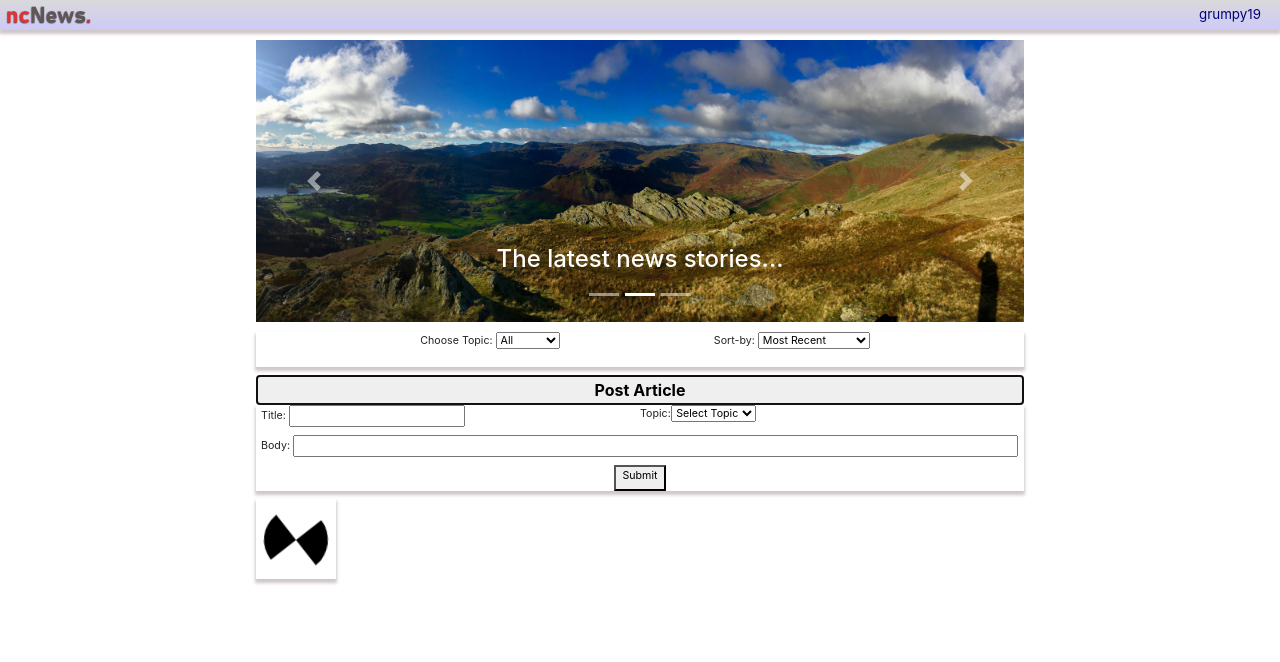
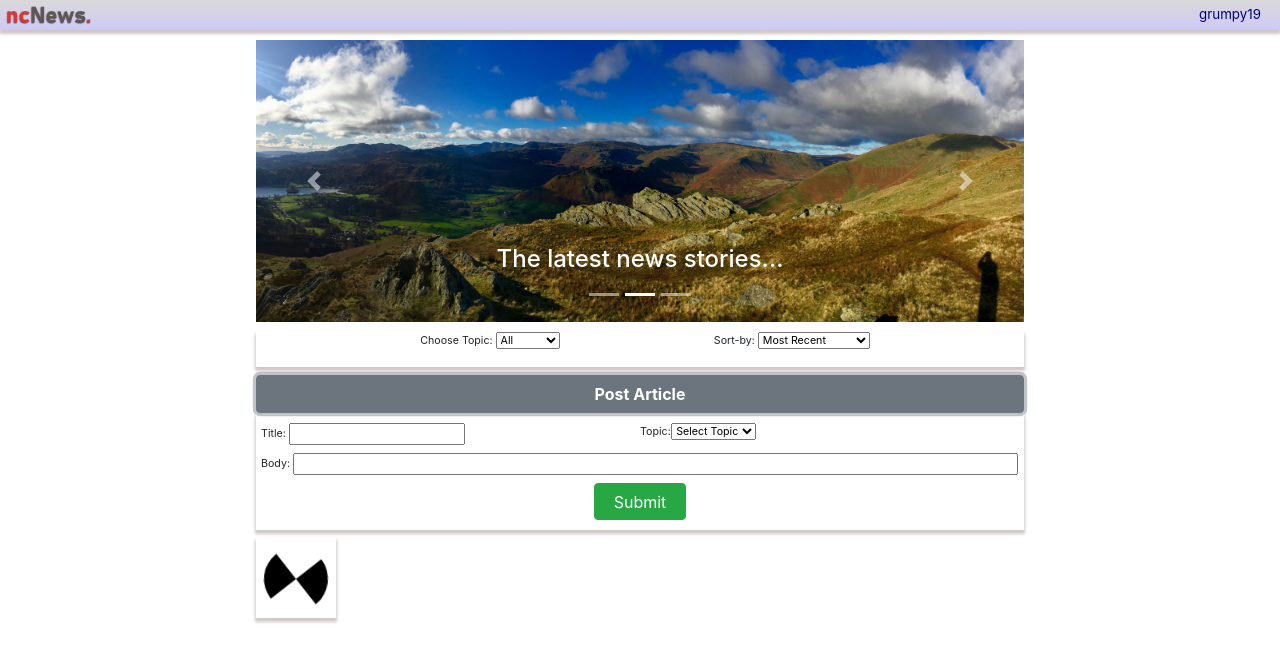
Before and after one commit to rapture7777/fe-nc-news, a React (Create React App) app in the folder Frontend/Review/fe-nc-news/: page / in a window 1280 px wide. Both pictures are taken after a click on the button "Post Article". Shown: the top 662 px of the page. Built offline with nearby package versions, Linux system fonts and the light colour scheme; no server answers.

Commit message:
Adding button styling

```diff
--- a/Frontend/Review/fe-nc-news/src/components/Articles.jsx
+++ b/Frontend/Review/fe-nc-news/src/components/Articles.jsx
@@ -6,6 +6,7 @@ import ArticlesSm from './ArticlesSm';
 import PageBar from './PageBar';
 import Filters from './Filters';
 import PostArticle from './PostArticle';
+import { Button } from 'react-bootstrap';
 
 class Articles extends Component {
   state = {
@@ -113,9 +114,14 @@ class Articles extends Component {
           </section>
         )}
         <section className="Post">
-          <button id="showPost" value={true} onClick={this.handleShowPost}>
+          <Button
+            variant="secondary"
+            id="showPost"
+            value={true}
+            onClick={this.handleShowPost}
+          >
             <b>Post Article</b>
-          </button>
+          </Button>
           {showPost && (
             <PostArticle
               className="Post"
--- a/Frontend/Review/fe-nc-news/src/components/PageBar.jsx
+++ b/Frontend/Review/fe-nc-news/src/components/PageBar.jsx
@@ -1,10 +1,13 @@
 import '../css/PageBar.css';
 import React from 'react';
+import { Button } from 'react-bootstrap';
 
 const PageBar = ({ handlePageChange }) => {
   return (
     <div className="PageBarInner">
-      <button onClick={handlePageChange}>More</button>
+      <Button variant="secondary" onClick={handlePageChange}>
+        <b>More</b>
+      </Button>
     </div>
   );
 };
--- a/Frontend/Review/fe-nc-news/src/components/PostArticle.jsx
+++ b/Frontend/Review/fe-nc-news/src/components/PostArticle.jsx
@@ -1,6 +1,7 @@
 import '../css/PostArticle.css';
 import * as api from '../utils/api';
 import React, { Component } from 'react';
+import { Button } from 'react-bootstrap';
 
 class PostArticle extends Component {
   state = {
@@ -44,7 +45,9 @@ class PostArticle extends Component {
         <label htmlFor="body" className="Body">
           Body: <input type="text" id="body" onChange={this.handleChange} />
         </label>
-        <button className="Submit">Submit</button>
+        <Button variant="success" className="Submit">
+          Submit
+        </Button>
       </form>
     );
   }
--- a/Frontend/Review/fe-nc-news/src/css/PageBar.css
+++ b/Frontend/Review/fe-nc-news/src/css/PageBar.css
@@ -9,3 +9,11 @@
   align-self: center;
   margin: 0;
 }
+
+.PageBarInner .btn {
+  max-width: 100%;
+  align-self: center;
+  min-width: 100%;
+  justify-self: center;
+  padding-bottom: 5px;
+}
--- a/Frontend/Review/fe-nc-news/src/css/PostArticle.css
+++ b/Frontend/Review/fe-nc-news/src/css/PostArticle.css
@@ -7,6 +7,8 @@
     'Body Body'
     'Submit Submit';
   font-size: 8pt;
+  padding-top: 10px;
+  padding-bottom: 10px;
   box-shadow: 0px 3px 3px 1px rgba(160, 142, 142, 0.49);
 }
 
@@ -14,6 +16,7 @@
   grid-area: Header;
   margin: 0;
   justify-self: center;
+  padding-top: 10px;
   padding-bottom: 5px;
   font-size: 10pt;
 }
@@ -43,10 +46,10 @@
   min-height: auto;
 }
 
-.PostArticle .Submit {
+.PostArticle .btn {
   grid-area: Submit;
   align-self: center;
-  max-width: 15vw;
+  min-width: 12%;
   justify-self: center;
   padding-bottom: 5px;
 }
```
